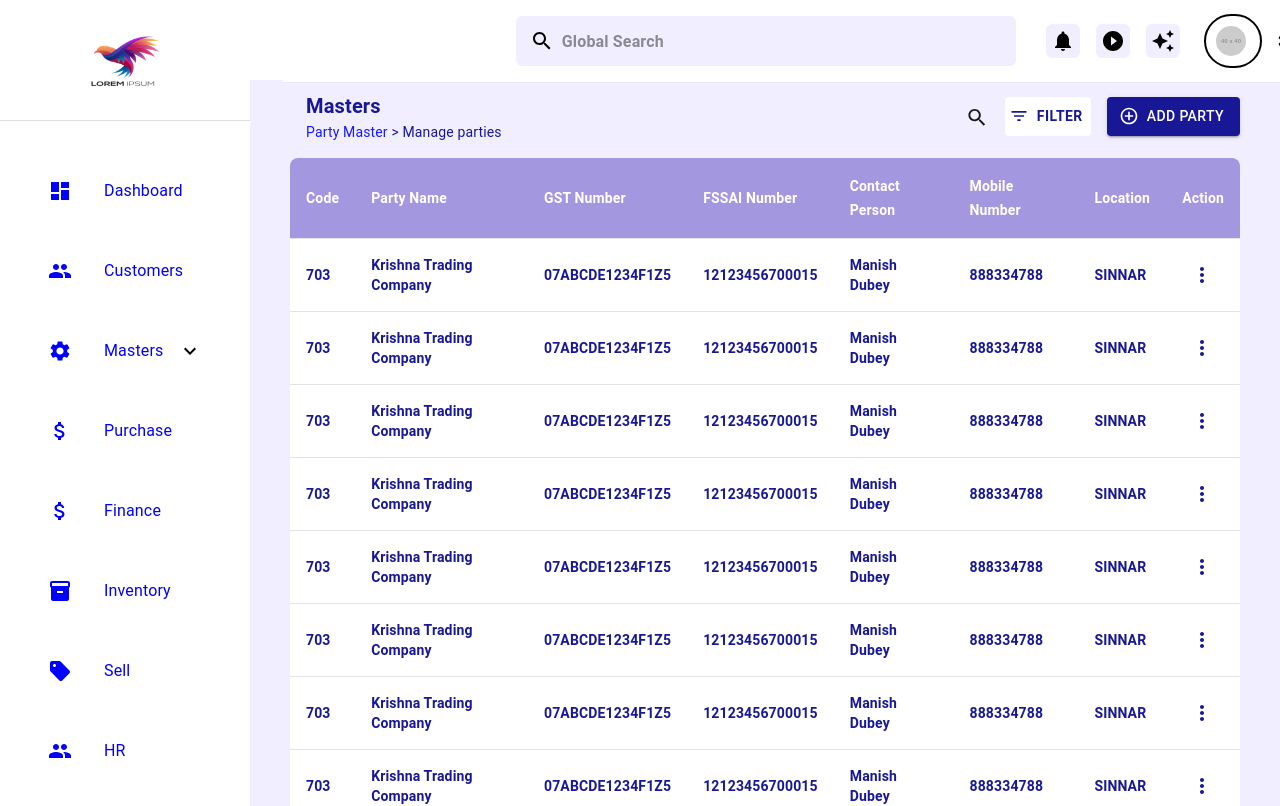
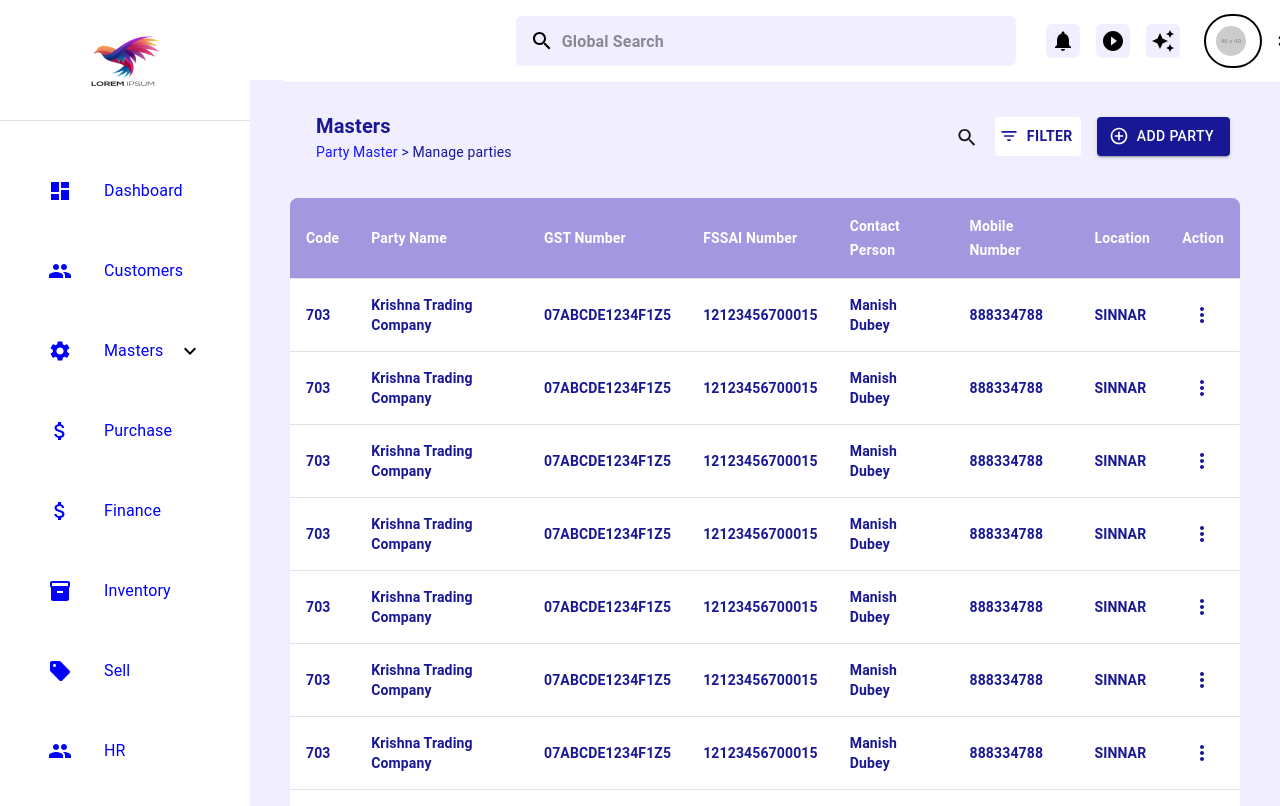
Before and after one commit to Shivamk-Nickelfox/Dashboard-s, a React (Vite) app: page /PartyMaster in a window 1280 px wide. Shown: the top 806 px of the page. Built offline with nearby package versions, Linux system fonts and the light colour scheme.

Commit message:
updated padding

```diff
--- a/src/Components/SidebarC/Masters/PartyMaster.jsx
+++ b/src/Components/SidebarC/Masters/PartyMaster.jsx
@@ -24,7 +24,7 @@ import ListItemIcon from "@mui/material/ListItemIcon";
 import CloseIcon from "@mui/icons-material/Close";
 import BlockIcon from "@mui/icons-material/Block";
 import EditIcon from "@mui/icons-material/Edit";
-import { alpha } from "@mui/material/styles";
+import { Grid } from "@mui/system";
 
 const data = Array(10).fill({
   code: "703",
@@ -56,12 +56,14 @@ const PartyMaster = () => {
       }}
     >
       {/* Header Section */}
+      <Grid>
         <Box
           sx={{
             display: "flex",
             justifyContent: "space-between",
             alignItems: "center",
             marginBottom: 2,
+            padding: "20px 10px",
           }}
         >
           <Box sx={{ display: "flex", flexDirection: "column", flexGrow: 3 }}>
@@ -74,7 +76,10 @@ const PartyMaster = () => {
             </Typography>
             <Typography variant="body2" color="gray" sx={{ pl: 2 }}>
               <span style={{ color: "blue" }}> {" Party Master "}</span>
-            <span style={{ color: "darkblue" }}> {" > Manage parties "} </span>
+              <span style={{ color: "darkblue" }}>
+                {" "}
+                {" > Manage parties "}{" "}
+              </span>
             </Typography>
           </Box>
           <Box sx={{ display: "flex", gap: 2 }}>
@@ -125,7 +130,7 @@ const PartyMaster = () => {
             </Button>
           </Box>
         </Box>
-
+      </Grid>
       {/* Table Section */}
       <TableContainer
         component={Paper}
```
Lines whose indentation alone changed are shown as unchanged.
